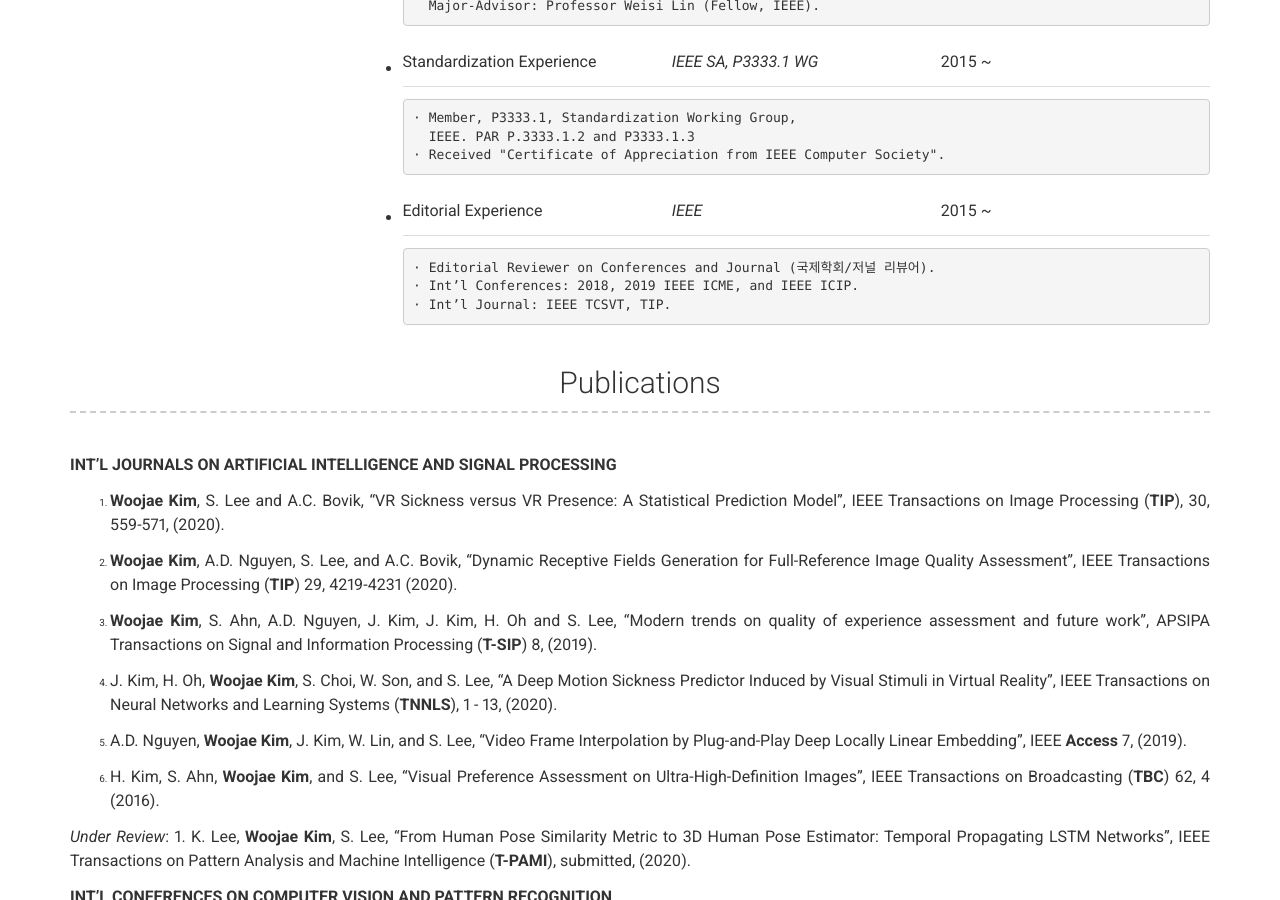
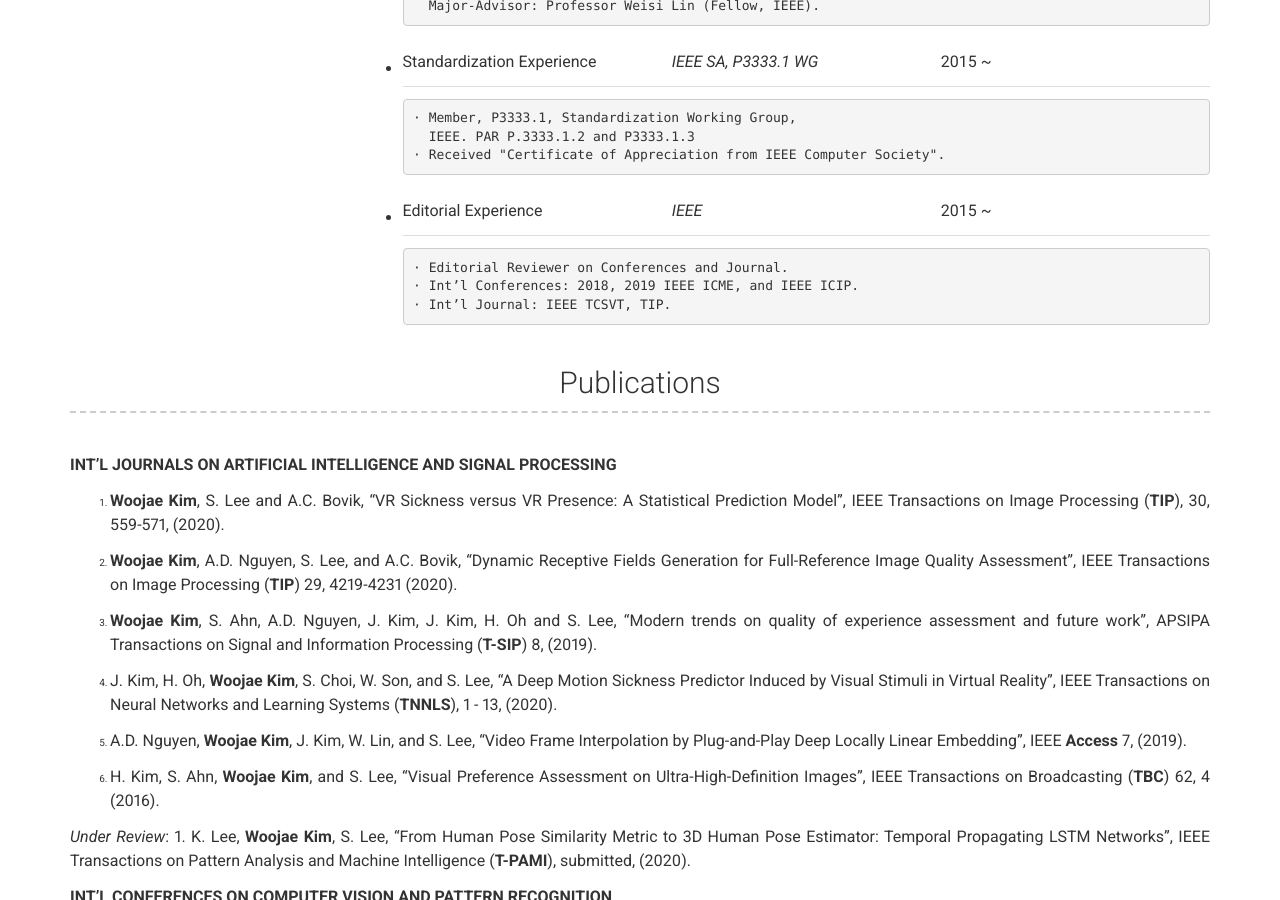
Before and after one commit to woojaekim/woojaekim.github.io, a Jekyll site: the page built from index.md, in a window 1280 px wide and 900 px high, scrolled down 615 px. Built offline with Jekyll 4.4.1, drawn with Linux system fonts in a browser that asks for light colours; nearby versions of some CDN libraries.

```diff
--- a/_config.yml
+++ b/_config.yml
@@ -50,7 +50,7 @@ about_content: | # this will include new lines to allow paragraphs
 
   - Editorial Experience | *IEEE* | 2015 ~
 
-        · Editorial Reviewer on Conferences and Journal (국제학회/저널 리뷰어).
+        · Editorial Reviewer on Conferences and Journal.
         · Int’l Conferences: 2018, 2019 IEEE ICME, and IEEE ICIP.
         · Int’l Journal: IEEE TCSVT, TIP.
 
```
